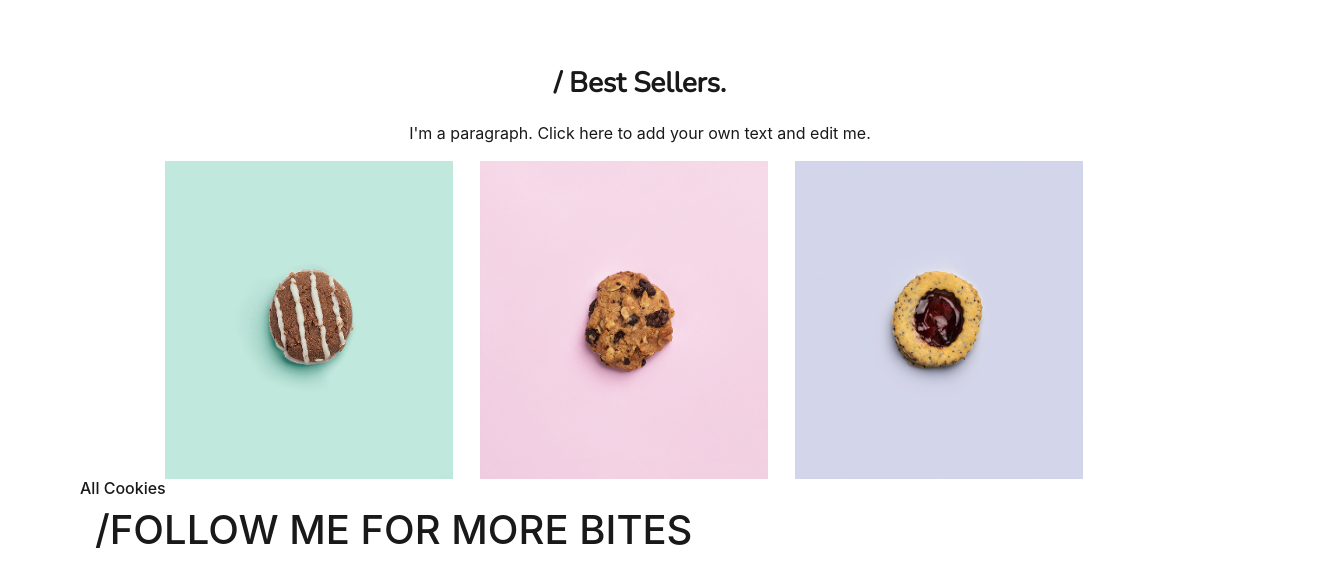
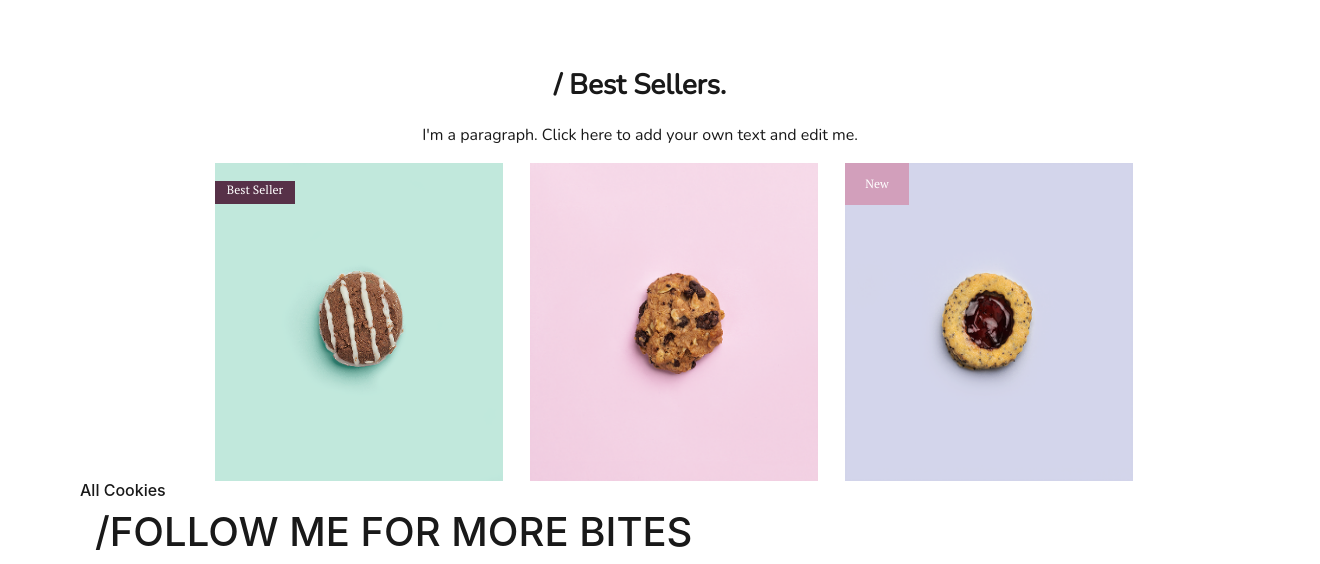
Before and after one commit to Batkins44/look-alike, a plain HTML site: page index.html in a window 1280 px wide. Shown: the part 999-1563 px from the top of the page, 1320 px wide, since content can reach past the window. Drawn offline with nearby package versions, Linux system fonts and the light colour scheme; files that its build step writes are made by us from their sources; a script that the page names is missing.

Commit message:
added javascript to the best sellers section

```diff
--- a/index.html
+++ b/index.html
@@ -70,9 +70,10 @@
             <h2>/ Best Sellers.</h2>
             <p>I'm a paragraph. Click here to add your own text and edit me.</p>
         <div class="container-fluid" id="three-cookies">
-            <div class=flex-item id="cookie-1"><img src="images/white_choc-739.png" height="318px" width="288px"></div>
-            <div class=flex-item id="cookie-2"><img src=images/oatmeal_bites.png  height="318px" width="288px"></div>
-            <div class=flex-item id="cookie-3"><img src=images/jam_poppy.png  height="318px" width="288px"></div>
+            <div class=flex-item id="cookie-1"><div id="best-banner-home" class="best-banner">
+            <div class="best-banner-text">Best Seller</div></div></div>
+            <div class=flex-item id="cookie-2"></div>
+            <div class=flex-item id="cookie-3"><div id="new-banner-home" class="new-banner"><div class="new-banner-text">New</div></div></div>
         </div>
     </div>
         <h6>All Cookies</h6>
--- a/sass/style.scss
+++ b/sass/style.scss
@@ -30,13 +30,14 @@ h2{
 
 #best p{
     margin-top:20px;
+    font-family:$primaryFont;
 }
 
 nav{
-    margin-top:60px;
+    margin-top:53px;
     white-space: nowrap;
     margin-bottom:35px;
-    margin-left:30px;
+    margin-left:53px;
 
 }
 
@@ -45,6 +46,7 @@ nav a{
     font-style:$primaryFont;
     font-size:12px;
     font-weight:bold;
+
 }
 
 nav a:hover{
@@ -82,11 +84,12 @@ li{
 
 #nav-left{
     margin-left:133px;
+    margin-top:9px;
 }
 
-// #nav-right{
-//     // margin-right:125px;
-// }
+#nav-right{
+    margin-top:9px;
+}
 
 .carousel-inner img{
     width: 100%;
@@ -127,12 +130,86 @@ li{
 
 #three-cookies{
     display:flex;
-    max-height:318px;
     text-align:center;
-    margin-left:70px;
+    margin-left:120px;
 }
 
+#cookie-1{
+    height:318px;
+    width:288px;
+    background-image: url('../images/white_choc-739.png');
+    background-size: 288px 318px;
+}
+
+#cookie-1:hover{
+    height:318px;
+    width:288px;
+    background-image: url('../images/white_choc-qv_739.png');
+    background-size: 288px 318px;
+}
+
+#cookie-2{
+    height:318px;
+    width:288px;
+    background-image: url('../images/oatmeal_bites.png');
+    background-size: 288px 318px;
+}
+
+#cookie-2:hover{
+    height:318px;
+    width:288px;
+    background-image: url('../images/oatmeal_bites-qv.png');
+    background-size: 288px 318px;
+}
+
+#cookie-3{
+    height:318px;
+    width:288px;
+    background-image: url('../images/jam_poppy.png');
+    background-size: 288px 318px;
+}
+
+#cookie-3:hover{
+    height:318px;
+    width:288px;
+    background-image: url('../images/jam_poppy-qv.png');
+    background-size: 288px 318px;
+}
+
+.best-banner{
+    background-color:#573148;
+    z-index:20;
+    width:80px;
+    height:23px;
+    margin-top:18px;
+    color:white;
+    font-family:$secondaryFont;
+    font-size:12px;
+}
+
+.new-banner{
+    width:64px;
+    height:42px;
+    background-color:$drkLav;
+    color:white;
+    font-family:$secondaryFont;
+    font-size:12px;
+
+}
+
+.new-banner{
+    text-align: center;
+    vertical-align: middle;
+    line-height: 42px;
+}
+
+
+
 .flex-item{
-    height:100%;
+
     margin-right:27px;
 }
+
+.is-hidden{
+    display:none;
+}
```
Also changed, not shown: js/main.js (+16 -0 lines).
